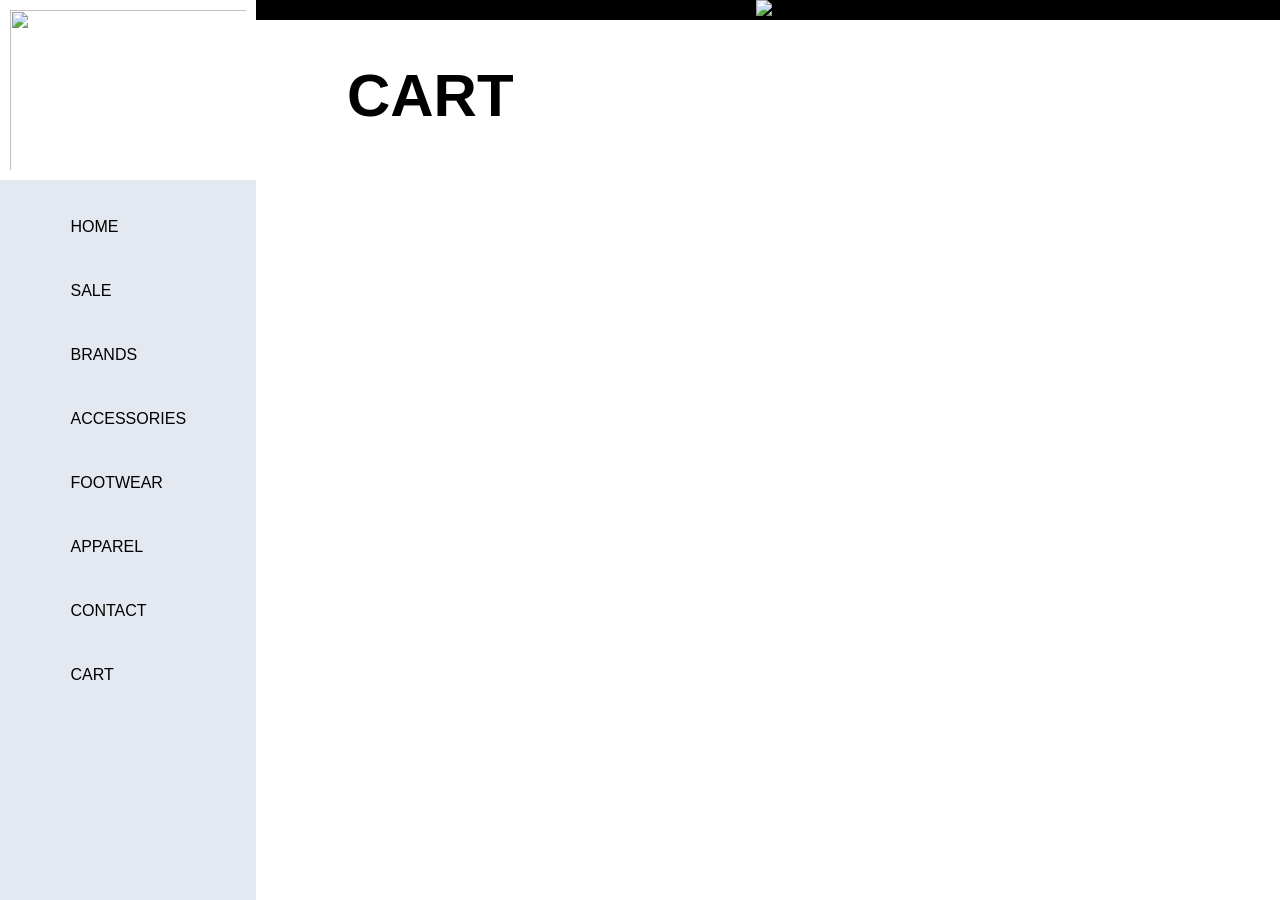
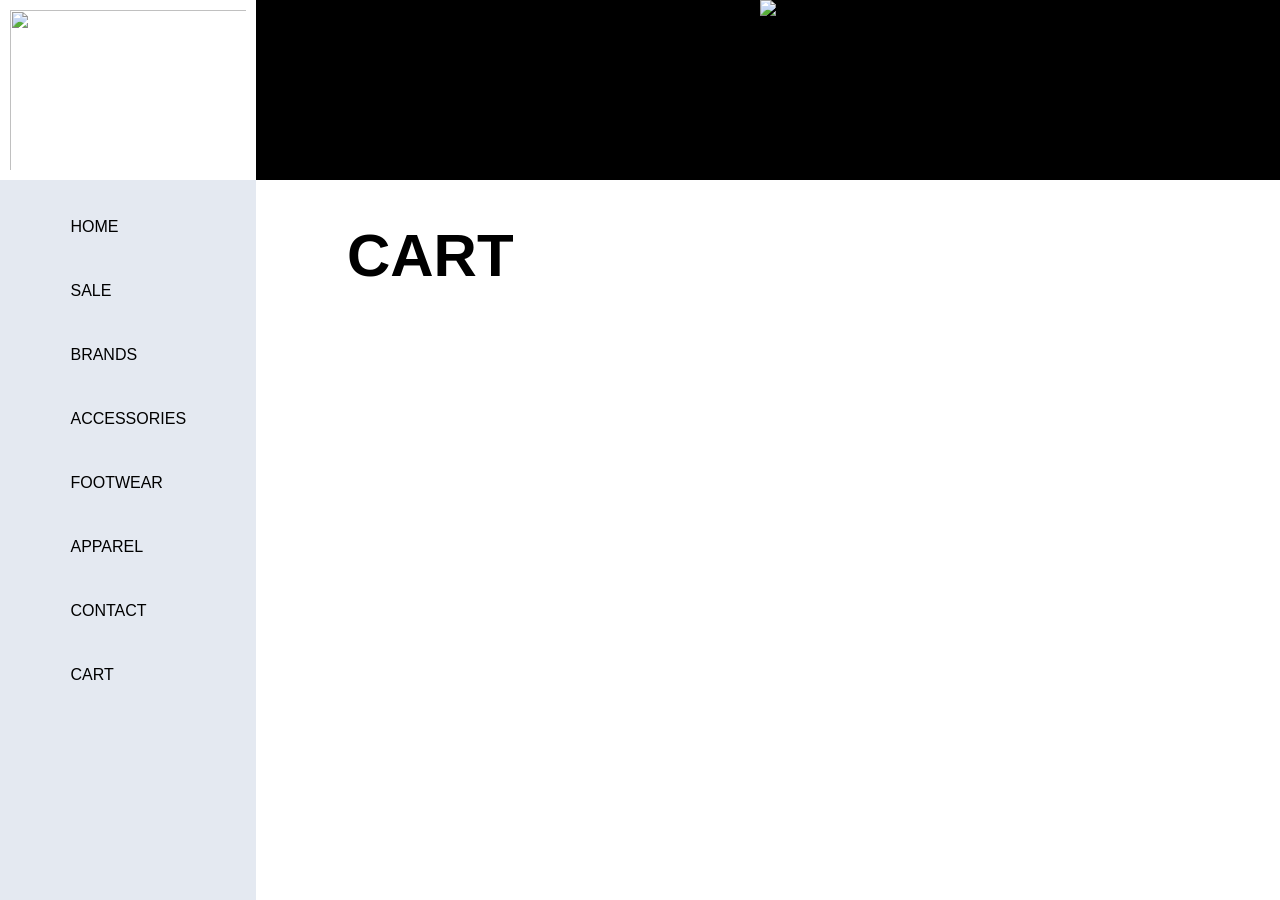

Fix responsive overflow issues found across breakpoints

--- a/cart.css
+++ b/cart.css
@@ -44,16 +44,19 @@ i{
 .tick{
     background-color: black;
     width: 80vw;
+    display: flex;
+    justify-content: center;
 }
 
 .tick img{
     height: 20vh;
     width: auto;
-    margin-left: 500px ;
+    max-width: 100%;
 }
 
 .sep{
     margin-left: 20%;
+    width: 80%;
 }
 
 .cart h1{
@@ -61,6 +64,8 @@ i{
     margin-left: 50px;
     margin-right: 50px;
     width: 40vw;
+    max-width: 100%;
+    overflow-wrap: break-word;
 }
 
 .cart{
